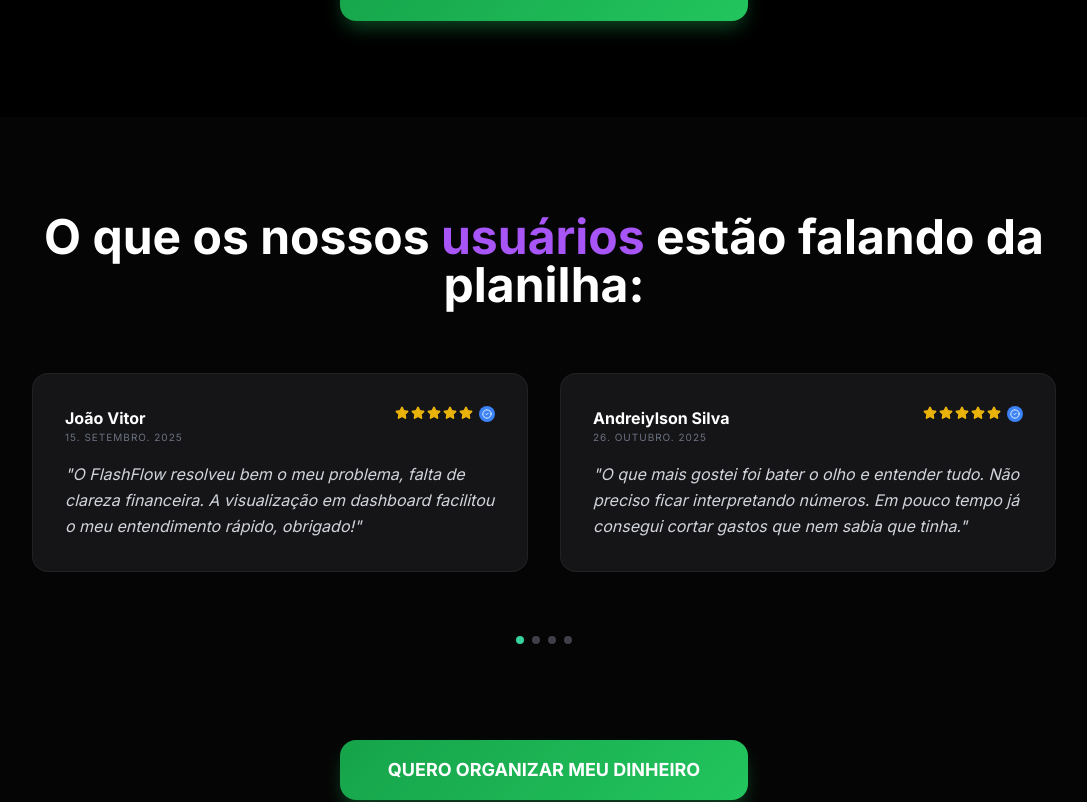
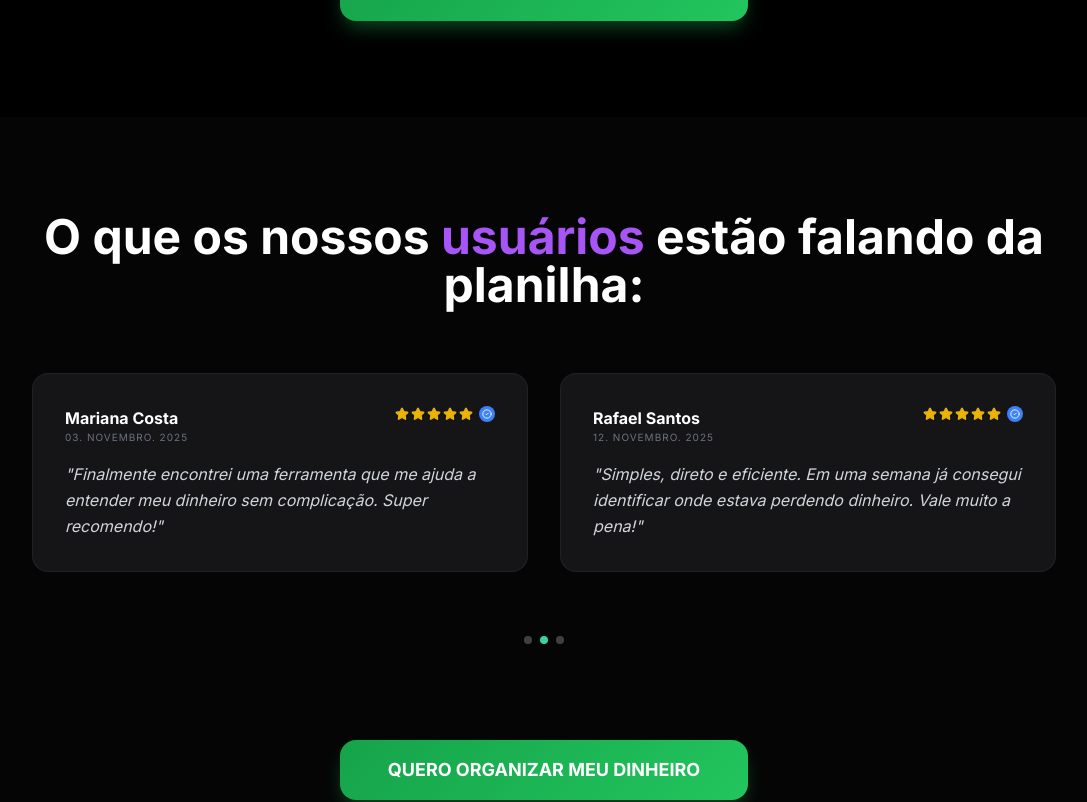
Before and after one commit to hamiltonmatematica/flashflow-landing-page, a React (Vite) app: page / in a window 1280 px wide. Shown: the part 3424-4226 px from the top of the page, without its empty margins (96-1183 px from the left). Built offline with nearby package versions, Linux system fonts and the light colour scheme.

Commit message:
Add automatic testimonials carousel with 6 reviews

```diff
--- a/components/Testimonials.tsx
+++ b/components/Testimonials.tsx
@@ -1,6 +1,6 @@
 
-import React from 'react';
-import { Star } from 'lucide-react';
+import React, { useState, useEffect } from 'react';
+import { Star, CheckCircle2 } from 'lucide-react';
 
 const reviews = [
   {
@@ -12,18 +12,55 @@ const reviews = [
     name: "Andreiylson Silva",
     date: "26. Outubro. 2025",
     text: '"O que mais gostei foi bater o olho e entender tudo. Não preciso ficar interpretando números. Em pouco tempo já consegui cortar gastos que nem sabia que tinha."'
+  },
+  {
+    name: "Mariana Costa",
+    date: "03. Novembro. 2025",
+    text: '"Finalmente encontrei uma ferramenta que me ajuda a entender meu dinheiro sem complicação. Super recomendo!"'
+  },
+  {
+    name: "Rafael Santos",
+    date: "12. Novembro. 2025",
+    text: '"Simples, direto e eficiente. Em uma semana já consegui identificar onde estava perdendo dinheiro. Vale muito a pena!"'
+  },
+  {
+    name: "Juliana Alves",
+    date: "18. Novembro. 2025",
+    text: '"A melhor planilha financeira que já usei! Interface intuitiva e resultados rápidos. Consegui organizar minha vida financeira."'
+  },
+  {
+    name: "Carlos Eduardo",
+    date: "25. Novembro. 2025",
+    text: '"Muito prático e fácil de usar. Não preciso ser especialista em finanças para entender meus gastos. Excelente!"'
   }
 ];
 
 export const Testimonials: React.FC = () => {
+  const [currentIndex, setCurrentIndex] = useState(0);
+  const itemsPerPage = 2;
+  const totalPages = Math.ceil(reviews.length / itemsPerPage);
+
+  useEffect(() => {
+    const interval = setInterval(() => {
+      setCurrentIndex((prev) => (prev + 1) % totalPages);
+    }, 4000); // Muda a cada 4 segundos
+
+    return () => clearInterval(interval);
+  }, [totalPages]);
+
+  const visibleReviews = reviews.slice(
+    currentIndex * itemsPerPage,
+    currentIndex * itemsPerPage + itemsPerPage
+  );
+
   return (
-    <section className="py-24 px-4 bg-[#050505] relative">
+    <section className="py-24 px-4 bg-[#050505] relative overflow-hidden">
       <div className="max-w-5xl mx-auto space-y-16">
         <h2 className="text-3xl md:text-5xl font-bold text-center leading-tight">
           O que os nossos <span className="text-purple-500">usuários</span> estão falando da planilha:
         </h2>
 
-        <div className="grid md:grid-cols-2 gap-8 relative">
+        <div className="relative">
           {/* Background blurred items */}
           <div className="absolute inset-0 -z-10 grid grid-cols-4 gap-4 opacity-20 blur-sm pointer-events-none">
             {[...Array(8)].map((_, i) => (
@@ -31,14 +68,18 @@ export const Testimonials: React.FC = () => {
             ))}
           </div>
 
-          {reviews.map((rev, i) => (
-            <div key={i} className="bg-zinc-900/90 border border-white/5 p-8 rounded-2xl space-y-4">
+          <div className="grid md:grid-cols-2 gap-8">
+            {visibleReviews.map((rev, i) => (
+              <div
+                key={`${currentIndex}-${i}`}
+                className="bg-zinc-900/90 border border-white/5 p-8 rounded-2xl space-y-4 animate-fade-in"
+              >
                 <div className="flex justify-between items-start">
                   <div>
                     <h4 className="font-bold">{rev.name}</h4>
                     <p className="text-[10px] text-gray-500 uppercase tracking-widest">{rev.date}</p>
                   </div>
-                <div className="flex gap-0.5">
+                  <div className="flex gap-0.5 items-center">
                     {[...Array(5)].map((_, j) => <Star key={j} size={14} className="fill-yellow-500 text-yellow-500" />)}
                     <div className="ml-1 w-4 h-4 bg-blue-500 rounded-full flex items-center justify-center">
                       <CheckCircle2 size={10} className="text-white" />
@@ -49,12 +90,17 @@ export const Testimonials: React.FC = () => {
               </div>
             ))}
           </div>
+        </div>
 
         <div className="flex justify-center gap-2">
-           <div className="w-2 h-2 rounded-full bg-emerald-400"></div>
-           <div className="w-2 h-2 rounded-full bg-zinc-700"></div>
-           <div className="w-2 h-2 rounded-full bg-zinc-700"></div>
-           <div className="w-2 h-2 rounded-full bg-zinc-700"></div>
+          {[...Array(totalPages)].map((_, i) => (
+            <button
+              key={i}
+              onClick={() => setCurrentIndex(i)}
+              className={`w-2 h-2 rounded-full transition-colors ${i === currentIndex ? 'bg-emerald-400' : 'bg-zinc-700'
+                }`}
+            />
+          ))}
         </div>
 
         <div className="flex justify-center pt-8">
@@ -63,8 +109,23 @@ export const Testimonials: React.FC = () => {
           </button>
         </div>
       </div>
+
+      <style jsx>{`
+        @keyframes fade-in {
+          from {
+            opacity: 0;
+            transform: translateX(20px);
+          }
+          to {
+            opacity: 1;
+            transform: translateX(0);
+          }
+        }
+
+        .animate-fade-in {
+          animation: fade-in 0.5s ease-out;
+        }
+      `}</style>
     </section>
   );
 };
-
-import { CheckCircle2 } from 'lucide-react';
```
Lines whose indentation alone changed are shown as unchanged.
